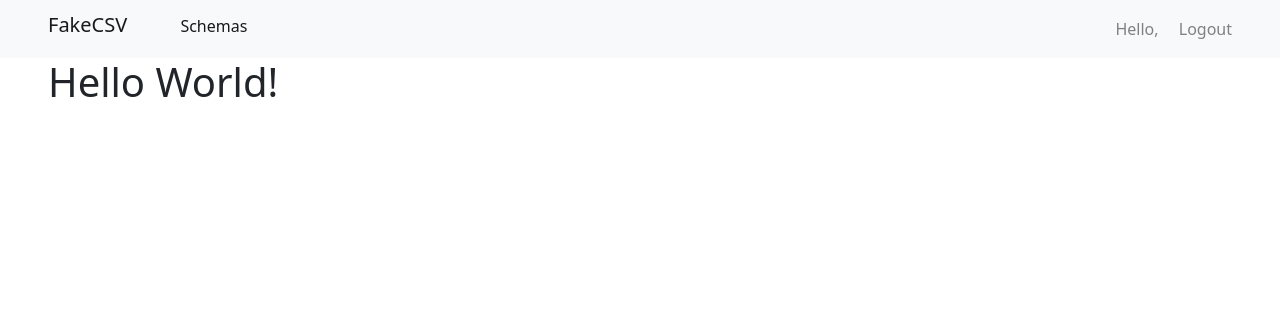
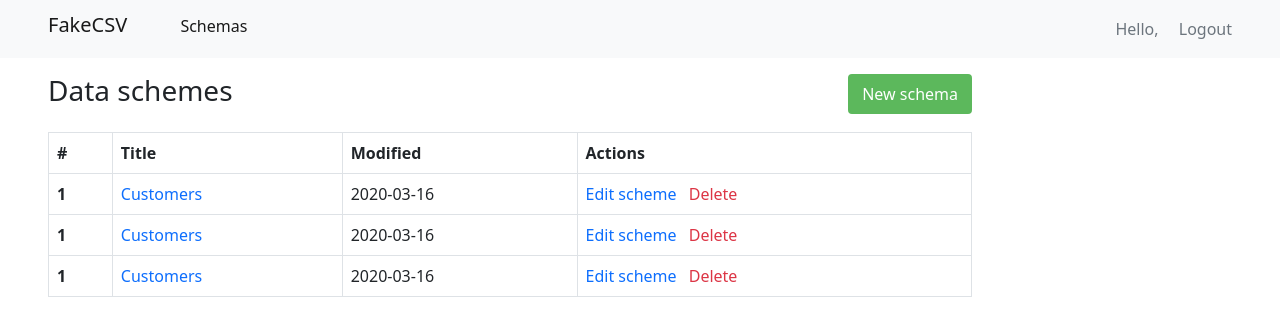
Before and after one commit to Kitazuka/planeks-test, a Django app: page / in a window 1280 px wide. Shown: the top 336 px of the page. Run offline with Django 4.2, Linux system fonts and the light colour scheme.

Commit message:
Update template for index page

```diff
--- a/static/css/styles.css
+++ b/static/css/styles.css
@@ -1,3 +1,5 @@
-.header_text {
-    color: gray;
+.custom_success_button {
+    background: #5CB85C;
+    border: #5CB85C solid 2px;
+    color: white;
 }
--- a/templates/base.html
+++ b/templates/base.html
@@ -15,7 +15,7 @@
   {% block header %}
     {% include "includes/header.html" %}
   {% endblock %}
-  <div class="ms-5">
+  <div class="ms-5 mt-3">
     {% block content %}{% endblock %}
   </div>
 
--- a/templates/csv_generator/index.html
+++ b/templates/csv_generator/index.html
@@ -1,5 +1,65 @@
 {% extends "base.html" %}
 
 {% block content %}
-  <h1>Hello World!</h1>
+  <div class="">
+    <div class="w-75">
+      <span class="h3">Data schemes </span>
+      <a href="#" class="btn custom_success_button float-end">New schema</a>
+    </div>
+    <br>
+
+    <table class="table table-bordered w-75">
+      <thead>
+        <tr>
+          <th scope="col">#</th>
+          <th scope="col">Title</th>
+          <th scope="col">Modified</th>
+          <th scope="col">Actions</th>
+        </tr>
+      </thead>
+
+      <tbody>
+        <tr>
+          <th scope="row">1</th>
+          <td><a href="#" class="text-decoration-none">Customers</a></td>
+          <td>2020-03-16</td>
+          <td>
+            <a href="#" class="text-decoration-none">Edit scheme</a>
+            <a href="#" class="text-decoration-none text-danger ms-2">Delete</a>
+          </td>
+        </tr>
+        <tr>
+          <th scope="row">1</th>
+          <td><a href="#" class="text-decoration-none">Customers</a></td>
+          <td>2020-03-16</td>
+          <td>
+            <a href="#" class="text-decoration-none">Edit scheme</a>
+            <a href="#" class="text-decoration-none text-danger ms-2">Delete</a>
+          </td>
+        </tr>
+        <tr>
+          <th scope="row">1</th>
+          <td><a href="#" class="text-decoration-none">Customers</a></td>
+          <td>2020-03-16</td>
+          <td>
+            <a href="#" class="text-decoration-none">Edit scheme</a>
+            <a href="#" class="text-decoration-none text-danger ms-2">Delete</a>
+          </td>
+        </tr>
+
+        {% for schema in schemas %}
+          <tr>
+          <th scope="row">{{ schema.id }}</th>
+          <td>{{ schema.title }}</td>
+          <td>{{ schema.modified }}</td>
+          <td>
+            <a href="#" class="text-decoration-none">Edit scheme</a>
+            <a href="#" class="text-decoration-none">Delete</a>
+          </td>
+        </tr>
+        {% endfor %}
+
+      </tbody>
+    </table>
+  </div>
 {% endblock %}
--- a/templates/includes/header.html
+++ b/templates/includes/header.html
@@ -5,7 +5,7 @@
     <a class="text-decoration-none text-reset h6 ms-5" href="#">Schemas</a>
   </div>
 
-  <div class="me-5 header_text">
+  <div class="me-5 text-secondary">
     Hello,
     <strong>{{ user.username }}</strong>
     <a class="text-decoration-none text-reset ms-3" href="#">Logout</a>
```
